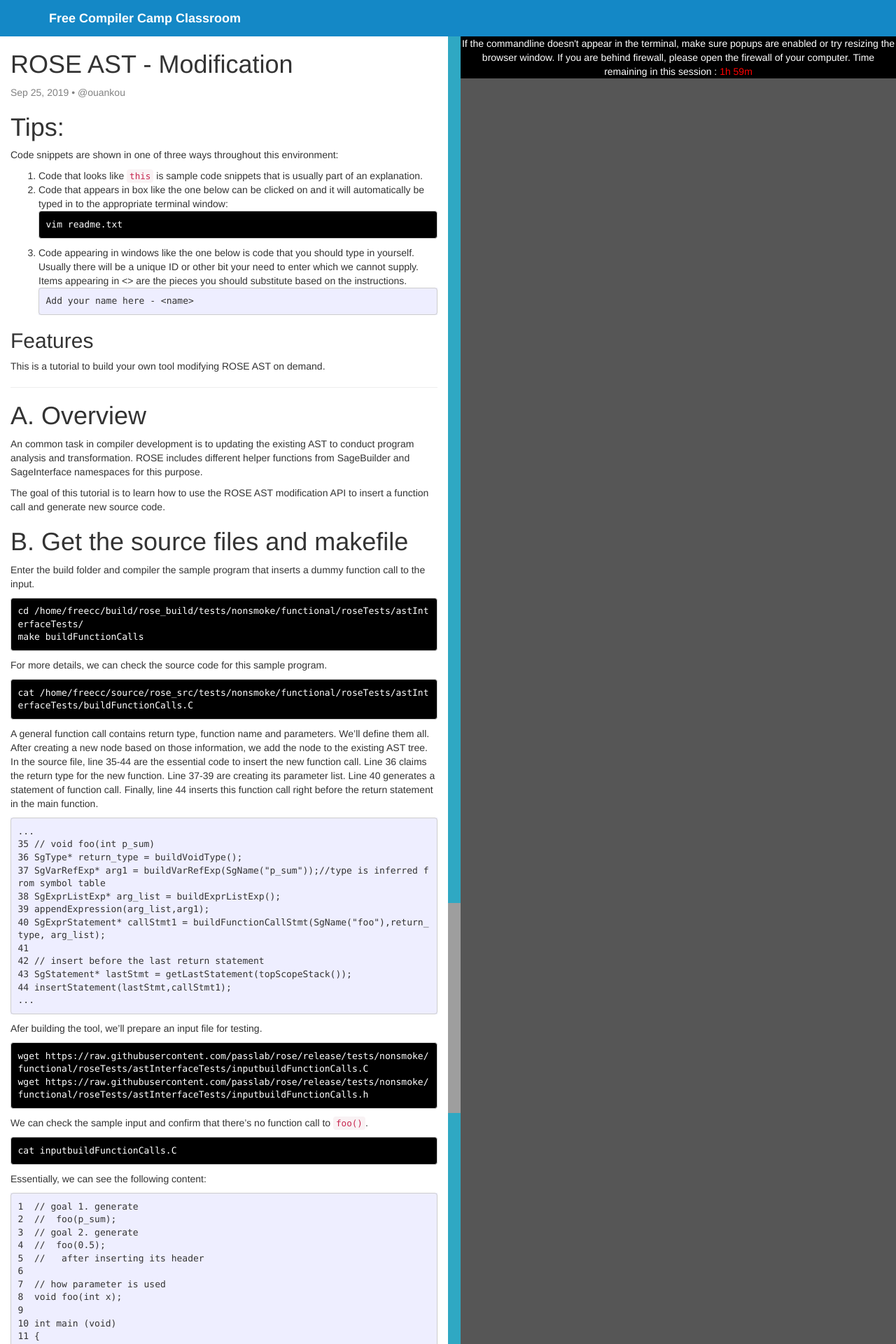
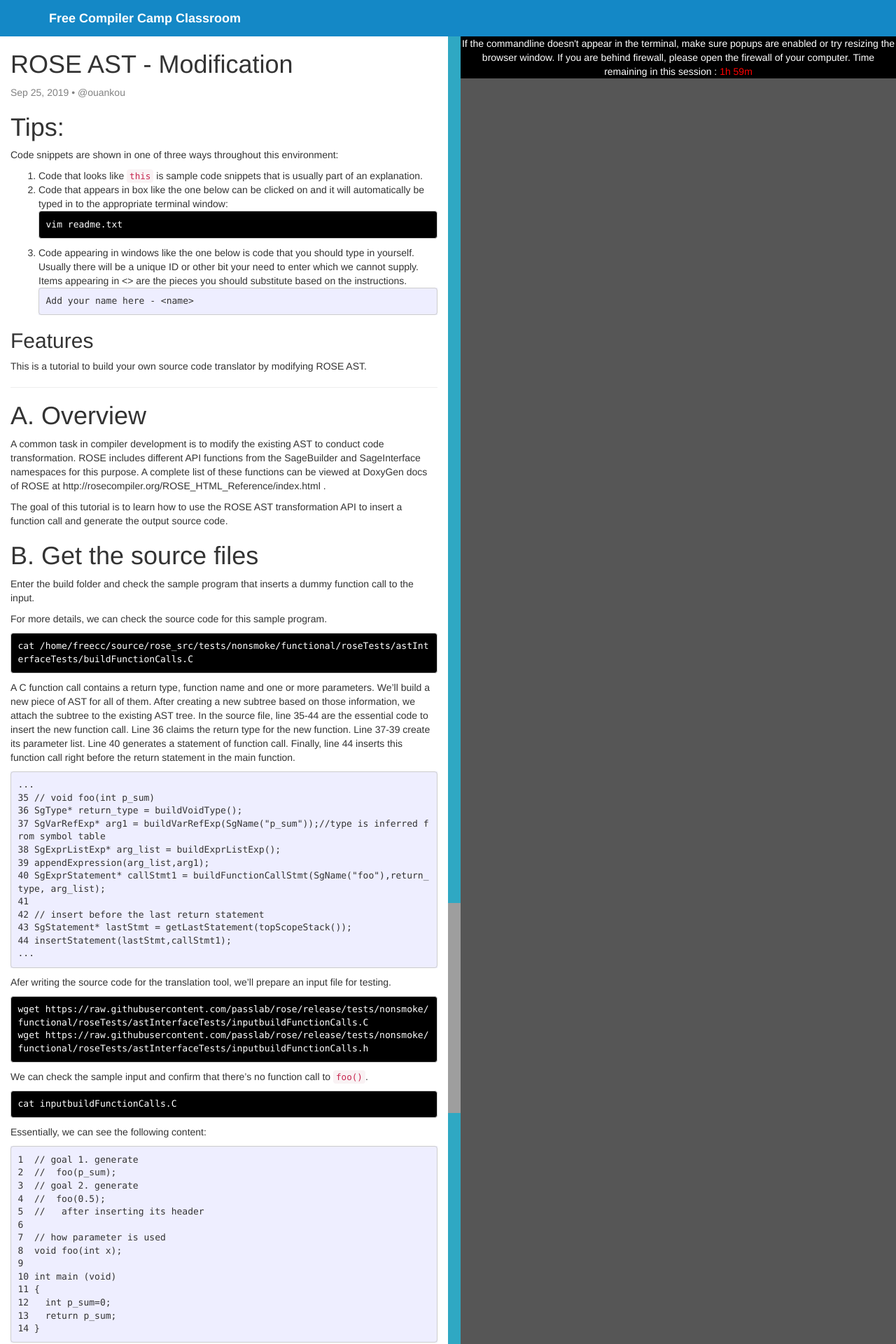
Before and after one commit to chunhualiao/freeCompilerCamp, a Jekyll site: the page built from compiler-classroom/_posts/2019-09-25-rose-ast-modification.markdown, in a window 1280 px wide. Shown: the top 1920 px of the page at 70% size. Built offline with Jekyll 4.4.1, drawn with Linux system fonts in a browser that asks for light colours; nearby versions of some CDN libraries; some of the changed text lies outside the part shown; grey boxes are pictures that could not be loaded.

Commit message:
Update 2019-09-25-rose-ast-modification.markdown

````diff
--- a/compiler-classroom/_posts/2019-09-25-rose-ast-modification.markdown
+++ b/compiler-classroom/_posts/2019-09-25-rose-ast-modification.markdown
@@ -23,23 +23,18 @@
 ```
 
 ## Features
-This is a tutorial to build your own tool modifying ROSE AST on demand.
+This is a tutorial to build your own source code translator by modifying ROSE AST.
 
 ---
 
 # A. Overview
-An common task in compiler development is to updating the existing AST to conduct program analysis and transformation. ROSE includes different helper functions from SageBuilder and SageInterface namespaces for this purpose.
+A common task in compiler development is to modify the existing AST to conduct code transformation. ROSE includes different API functions from the SageBuilder and SageInterface namespaces for this purpose. A complete list of these functions can be viewed at DoxyGen docs of ROSE at http://rosecompiler.org/ROSE_HTML_Reference/index.html .
 
-The goal of this tutorial is to learn how to use the ROSE AST modification API to insert a function call and generate new source code.
+The goal of this tutorial is to learn how to use the ROSE AST transformation API to insert a function call and generate the output source code.
 
-# B. Get the source files and makefile
+# B. Get the source files
 
-Enter the build folder and compiler the sample program that inserts a dummy function call to the input.
-
-```.term1
-cd /home/freecc/build/rose_build/tests/nonsmoke/functional/roseTests/astInterfaceTests/
-make buildFunctionCalls
-```
+Enter the build folder and check the sample program that inserts a dummy function call to the input.
 
 For more details, we can check the source code for this sample program.
 
@@ -47,8 +42,8 @@
 cat /home/freecc/source/rose_src/tests/nonsmoke/functional/roseTests/astInterfaceTests/buildFunctionCalls.C
 ```
 
-A general function call contains return type, function name and parameters. We'll define them all. After creating a new node based on those information, we add the node to the existing AST tree.
-In the source file, line 35-44 are the essential code to insert the new function call. Line 36 claims the return type for the new function. Line 37-39 are creating its parameter list. Line 40 generates a statement of function call. Finally, line 44 inserts this function call right before the return statement in the main function.
+A C function call contains a return type, function name and one or more parameters. We'll build a new piece of AST for all of them. After creating a new subtree based on those information, we attach the subtree to the existing AST tree.
+In the source file, line 35-44 are the essential code to insert the new function call. Line 36 claims the return type for the new function. Line 37-39 create its parameter list. Line 40 generates a statement of function call. Finally, line 44 inserts this function call right before the return statement in the main function.
 
 ```
 ...
@@ -65,7 +60,7 @@
 ...
 ```
 
-Afer building the tool, we'll prepare an input file for testing.
+Afer writing the source code for the translation tool, we'll prepare an input file for testing.
 
 ```.term1
 wget https://raw.githubusercontent.com/passlab/rose/release/tests/nonsmoke/functional/roseTests/astInterfaceTests/inputbuildFunctionCalls.C
@@ -95,20 +90,25 @@
 14 }
 ```
 
-# C. Run sample program to insert a function call
+# C. Run the translator tool
 
+Build the tool:
+```.term1
+cd /home/freecc/build/rose_build/tests/nonsmoke/functional/roseTests/astInterfaceTests/
+make buildFunctionCalls
+```
 
-After building the demo, there is executable file named ```buildFunctionCalls``` under the current directory:
+After building the tool, there is an executable file named ```buildFunctionCalls``` under the current directory:
 ```.term1
 ls buildFunctionCalls
 ```
 
-Finally, run the demo tool to insert the function call to the sample  input code:
+Finally, run the tool to insert the function call into the sample input code:
 
 ```.term1
 ./buildFunctionCalls -c inputbuildFunctionCalls.C
 ```
-The generated source code still has the same name but wiht a prefix ```rose_```. It's unparsed from updated AST.
+The generated source code still has the same name but wiht a prefix ```rose_```. It's unparsed from the updated AST.
 Be checking the new source code, it clearly shows that ```foo()``` is called with parameter ```p_sum``` now.
 
 ```.term1
````
